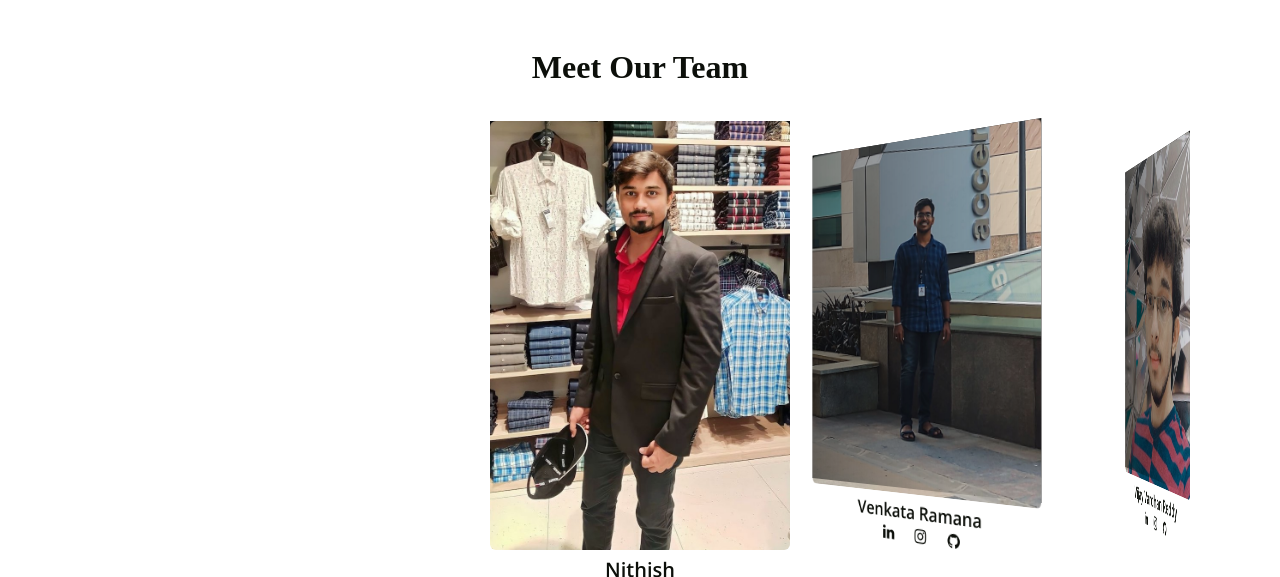
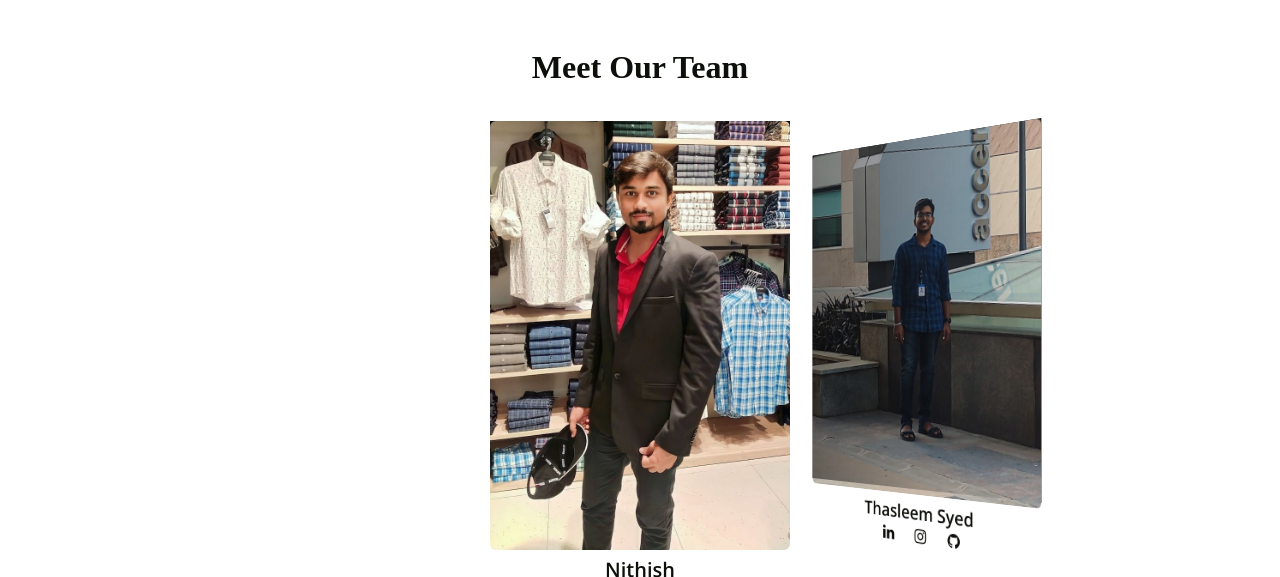
Before and after one commit to nithishgadela/IR, a plain HTML site: page about.html in a window 1280 px wide. Shown: the part 760-1337 px from the top of the page. Drawn offline with nearby package versions, Linux system fonts and the light colour scheme.

Commit message:
Update about.html

```diff
--- a/about.html
+++ b/about.html
@@ -167,6 +167,10 @@
 <div class="swiper-container" style="background-color: var(--theme-bg);">
 	<h1 id="swiper-container-h1">Meet Our Team</h1>
 	<div class="swiper-wrapper">
+
+
+
+
 		<div class="swiper-slide">
 			<div class="imgBx">
 				<img src="assets/images/Harsh (2).jpg" style="width :100%; height: 100%">
@@ -186,27 +190,15 @@
 				<img src="assets/images/kishan.PNG" style="width :100%; height: 100%">
 			</div>
 			<div class="details">
-				<h3 id="details-h3-1">Venkata Ramana<br></h3>
+				<h3 id="details-h3-1">Thasleem Syed<br></h3>
 				<div class="p-sm">
-					<a href="http://www.linkedin.com/in/venkata-ramana-netinti-a57328209/"><i class="fa fa-linkedin"></i></a>
-					<a href="https://www.instagram.com/venky_17sv/"><i class="fa fa-instagram"></i></a>
-					<a href="https://github.com/venkynetinti"><i class="fa fa-github"></i></a>
+					<a href="http://www.linkedin.com/in/thasleem-syed-02b843204/"><i class="fa fa-linkedin"></i></a>
+					<a href="https://www.instagram.com/thasleem_syed/"><i class="fa fa-instagram"></i></a>
+					<a href="https://github.com/thasleem789"><i class="fa fa-github"></i></a>
 				</div>
 			</div>
 		</div>
-		<div class="swiper-slide">
-			<div class="imgBx">
-				<img src="assets/images/sharvil.jpg" style="width :100%; height: 100%">
-			</div>
-			<div class="details">
-				<h3 id="details-h3-2">Vijay Vardhan Reddy<br></h3>
-				<div class="p-sm">
-					<a href="https://www.linkedin.com/in/vijay-vardhan-reddy-0580b921a"><i class="fa fa-linkedin"></i></a>
-					<a href="https://www.instagram.com/vijay_vicky_6/"><i class="fa fa-instagram"></i></a>
-					<a href="https://github.com/vijayvardhan6"><i class="fa fa-github"></i></a>
-				</div>
-			</div>
-		</div>
+
 
 
 
```
